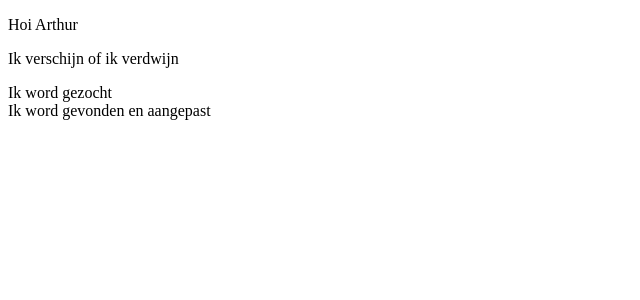
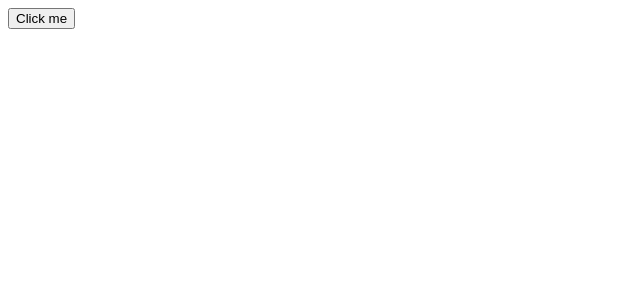
Before and after one commit to ArturoNavale/WikiNix, an Angular app: page / in a window 1280 px wide. Shown: the top 300 px of the page, without its empty margins (0-640 px from the left). Built offline with nearby package versions, Linux system fonts and the light colour scheme.

Commit message:
Implemented 3 out of 4 base functionalities

```diff
--- a/src/app/app.component.html
+++ b/src/app/app.component.html
@@ -1,12 +1,3 @@
-<div>
-    <p>Hoi Arthur</p>
-</div>
-<div *ngIf="appear">
-    <P>Ik verschijn of ik verdwijn</P>
-</div>
-<div #myDiv1>
-    Ik word gezocht
-</div>
-<div #myDiv2>
-    Ik word gezocht
-</div>
+<div id="hide-element1"></div>
+
+<button (click)="onClickButton()">Click me</button>
--- a/src/app/app.component.ts
+++ b/src/app/app.component.ts
@@ -3,40 +3,74 @@ import { Component, ElementRef, OnInit, ViewChild } from '@angular/core';
 @Component({
   selector: 'app-root',
   templateUrl: './app.component.html',
-  styleUrls: ['./app.component.scss']
+  styleUrls: ['./app.component.scss'],
 })
+export class AppComponent implements OnInit {
+  ngOnInit() {}
 
-
-export class AppComponent implements OnInit {
-
-  //following line is the initial status of a div
-  appear: boolean = false;
-
-  //finds div with tag #wordGezocht and assigns it to myDiv
-  @ViewChild('myDiv2') myDiv: ElementRef;
-
-
-  ngOnInit(): void {
-    console.log("ngOnInit");
-
-    //the following formula changes the state of a div (makes is appear)
-    this.appear = true
-
+  ngAfterViewInit() {
+    console.log('ngAfterViewInit');
   }
 
-  ngAfterViewInit() {
-    console.log("ngAfterViewInit");
+  public onClickButton(): void {
+    const actions = [
+      {
+        actionType: 'add-text',
+        target: 'hide-element1',
+        textToAdd: 'Arthur is een programmeergod',
+      },
+      // {
+      //   actionType: 'replace-text',
+      //   target: 'hide-element1',
+      //   textToReplace: 'Arthur is een programmeergod',
+      //   textToReplaceWith: 'Arthur is GEEN programmeergod',
+      // },
+    ];
 
-    //prints the viewchild text which is not  available in  the ngOnInit
-    console.log(this.myDiv.nativeElement.innerHTML)
-
-    //Define element to replace
-    var str = this.myDiv.nativeElement.innerHTML;
-    //Replace
-    var res = str.replace("gezocht", "gevonden en aangepast");
-    //Places back into HTML
-    this.myDiv.nativeElement.innerHTML = res;
-
+    actions.forEach((action) => this.executeAction(action));
   }
 
+  public executeAction(action) {
+    console.log('Actions was excuted', action);
+    switch (action.actionType) {
+      case 'hide': {
+        this.hideElement(action);
+        break;
+      }
+      case 'display': {
+        this.displayElement(action);
+        break;
+      }
+      case 'add-text': {
+        this.addText(action);
+        break;
+      }
+      case 'replace-text': {
+        this.addText(action);
+        break;
+      }
+    }
+  }
+
+  public hideElement(action): void {
+    const element = document.getElementById(action.target);
+    element.style.display = 'none';
+  }
+
+  public displayElement(action): void {
+    const element = document.getElementById(action.target);
+    element.style.display = 'block';
+  }
+
+  public addText(action): void {
+    let element = document.getElementById(action.target);
+    element.innerHTML = action.textToAdd;
+  }
+
+  public replaceText(action): void {
+    let element = document.getElementById(action.target);
+    const content = element.innerHTML;
+
+    // TODO replace text
+  }
 }
```
